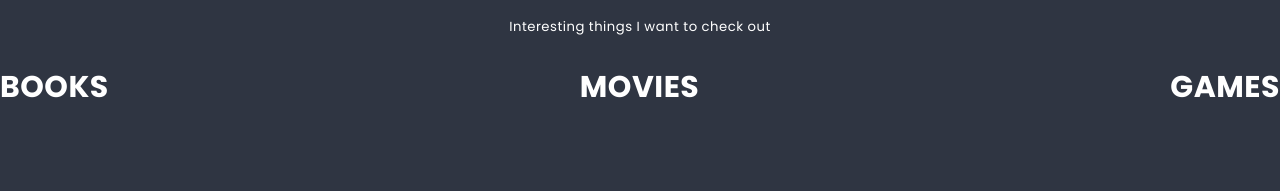
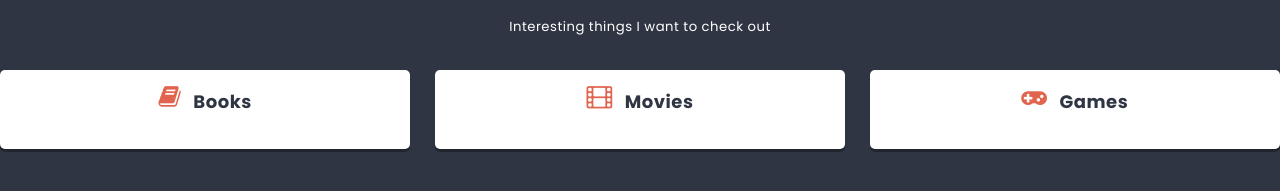
Before and after one commit to DanielTheEntomologist/todo-react-app, a React (Create React App) app: page / in a window 1280 px wide. Shown: the part 451-642 px from the top of the page. Built offline with nearby package versions, Linux system fonts and the light colour scheme.

Commit message:
Move column into component, add fontawesome

```diff
--- a/package.json
+++ b/package.json
@@ -6,6 +6,7 @@
     "@testing-library/jest-dom": "^5.17.0",
     "@testing-library/react": "^13.4.0",
     "@testing-library/user-event": "^13.5.0",
+    "font-awesome": "^4.7.0",
     "react": "^18.2.0",
     "react-dom": "^18.2.0",
     "react-scripts": "^5.0.1",
--- /dev/null
+++ b/src/components/Column/Column.js
@@ -0,0 +1,14 @@
+import styles from "./Column.module.scss";
+
+const Column = (props) => {
+  return (
+    <article className={styles.column}>
+      <h1 className={styles.title}>
+        <span className={styles.icon + " fa fa-" + props.icon}></span>
+        {props.title}
+      </h1>
+    </article>
+  );
+};
+
+export default Column;
--- /dev/null
+++ b/src/components/Column/Column.module.scss
@@ -0,0 +1,43 @@
+@use "sass:math";
+@import "../../styles/settings.scss";
+
+.column {
+  flex-shrink: 0;
+  width: calc(33% - 12px);
+  background: $color-light;
+  margin: 0 $base-size $base-size 0;
+  padding: ($base-size * 1.5);
+  border-radius: $radius;
+  box-shadow: 0 math.div($base-size, 4) 0 rgba(0, 0, 0, 0.3);
+  color: $color-dark;
+
+  &:last-child {
+    margin: 0 0 $base-size 0;
+  }
+}
+
+.title {
+  text-align: center;
+  font-size: ($base-size * 1.5);
+  margin: 0 0 ($base-size * 1.5) 0;
+}
+
+.icon::before {
+  padding-right: $base-size;
+  color: $color-warning;
+  font-size: ($base-size * 2);
+  vertical-align: middle;
+  position: relative;
+  top: calc($base-size / 3 * -1);
+}
+
+.cards {
+  padding: math.div($base-size, 2) 0;
+}
+
+@media (max-width: 767px) {
+  .column {
+    width: 100%;
+    margin: 0 0 $base-size 0;
+  }
+}
--- a/src/components/List/List.js
+++ b/src/components/List/List.js
@@ -1,4 +1,5 @@
 import styles from "./List.module.scss";
+import Column from "../Column/Column.js";
 
 const List = () => {
   return (
@@ -13,15 +14,9 @@
         Interesting things I want to check out
       </p>
       <section className={styles.columns}>
-        <article>
-          <h1 className={styles.title}>Books</h1>
-        </article>
-        <article>
-          <h1 className={styles.title}>Movies</h1>
-        </article>
-        <article>
-          <h1 className={styles.title}>Games</h1>
-        </article>
+        <Column title="Books" icon="book" />
+        <Column title="Movies" icon="film" />
+        <Column title="Games" icon="gamepad" />
       </section>
       {/* <ul>
             <li>Learn React</li>
--- a/src/index.js
+++ b/src/index.js
@@ -4,6 +4,8 @@
 
 import "./styles/normalize.scss";
 import "./styles/global.scss";
+// import fontawesome from "node_modules/fontawesome";
+import "font-awesome/css/font-awesome.min.css";
 
 const root = ReactDOM.createRoot(document.getElementById("root"));
 root.render(
```
Also changed, not shown: 1 other file (tests, documents, lock files or other folders).
